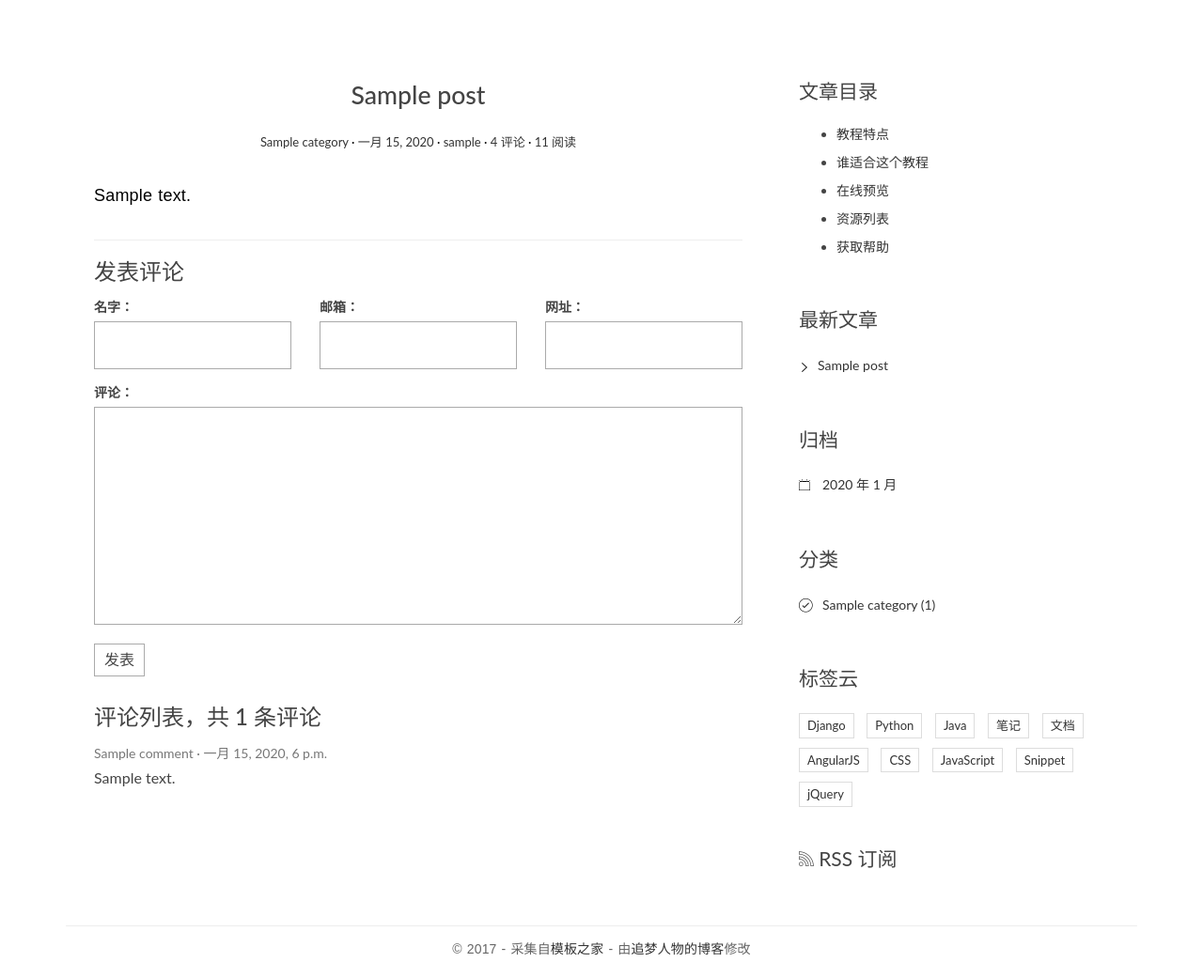
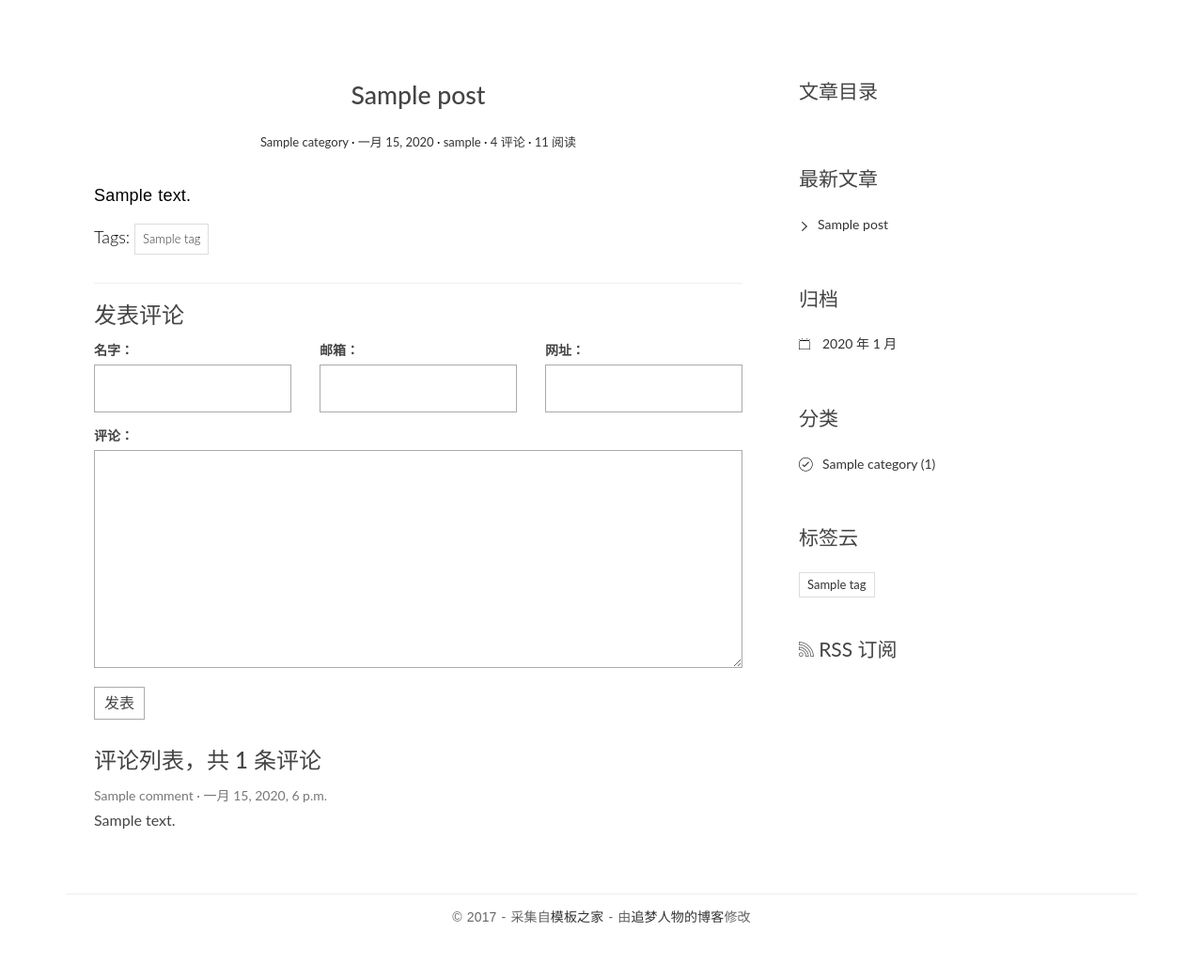
Before and after one commit to snailccc/DjangoBlog, a Django app: page /post/1/ in a window 1280 px wide. Shown: the part 91-1132 px from the top of the page at 94% size. After the commit the page ends 1074 px from the top, so only its background shows below. Run offline with Django 3.2, Linux system fonts and the light colour scheme; tables that the repository leaves empty hold one stand-in row (values such as "Sample post"); some libraries are stand-ins or nearby versions.

Commit message:
finish the RSS function

```diff
--- a/blog/templatetags/blog_tags.py
+++ b/blog/templatetags/blog_tags.py
@@ -1,4 +1,4 @@
-from ..models import Post, Category
+from ..models import Post, Category, Tag
 from django import template
 from django.db.models.aggregates import Count
 
@@ -17,3 +17,8 @@ def archives():
 @register.simple_tag
 def get_categories():
     return Category.objects.annotate(num_posts=Count('post')).filter(num_posts__gt=0)
+
+
+@register.simple_tag
+def get_tags():
+    return Tag.objects.annotate(num_posts=Count('post')).filter(num_posts__gt=0)
--- a/blog/urls.py
+++ b/blog/urls.py
@@ -8,4 +8,5 @@ urlpatterns = [
     url(r'^post/(?P<pk>[0-9]+)/$',views.PostDetailView.as_view(),name='detail'),
     url(r'^archives/(?P<year>[0-9]{4})/(?P<month>[0-9]{1,2})/$',views.ArchiveView.as_view(),name='archives'),
     url(r'^category/(?P<pk>[0-9]+)/$',views.CategoryView.as_view(),name='category'),
+    url(r'^tag/(?P<pk>[0-9]+)/$',views.TagView.as_view(),name='tag')
 ]
--- a/blog/views.py
+++ b/blog/views.py
@@ -1,10 +1,12 @@
 from django.shortcuts import render, get_object_or_404
 from django.http import HttpResponse
 from django.views.generic import ListView, DetailView
+from django.utils.text import slugify
 
 import markdown
+from markdown.extensions.toc import TocExtension
 
-from blog.models import Post, Category
+from blog.models import Post, Category, Tag
 
 from comments.forms import CommentForm
 
@@ -77,7 +79,6 @@ class IndexView(ListView):
         return data
 
 
-
 # def index(request):
 #     posts_list = Post.objects.all()
 #     return render(request,'blog/index.html',context={
@@ -95,15 +96,24 @@ class PostDetailView(DetailView):
         return respose
 
     def get_object(self, queryset=None):
-        post = super(PostDetailView,self).get_object(queryset=None)
-        post.body = markdown.markdown(
-            post.body,
-            extension=[
-                'markdown.extension.extra',
-                'mark.extension.codehilite',
-                'markdown.extension.toc',
-            ]
-        )
+        # md = markdown.Markdown(
+        #     extension=[
+        #         'markdown.extension.extra',
+        #         'mark.extension.codehilite',
+        #         'markdown.extension.toc',
+        #     ]
+        # )
+        # post.body = md.convert(post.body)
+        # post.toc = md.to
+        # return post
+        post = super(PostDetailView, self).get_object(queryset=None)
+        md = markdown.Markdown(extensions=[
+            'markdown.extensions.extra',
+            'markdown.extensions.codehilite',
+            TocExtension(slugify=slugify),
+        ])
+        post.body = md.convert(post.body)
+        post.toc = md.toc
         return post
 
     def get_context_data(self, **kwargs):
@@ -164,3 +174,12 @@ class CategoryView(IndexView):
 #     cate = get_object_or_404(Category, pk=pk)
 #     post_list = Post.objects.filter(category=cate).order_by('-create_time')
 #     return render(request,'blog/index.html',context={'post_list':post_list})
+
+class TagView(ListView):
+    model = Post
+    template_name = 'blog/index.html'
+    context_object_name = 'post_list'
+
+    def get_queryset(self):
+        tag = get_object_or_404(Tag, pk=self.kwargs.get('pk'))
+        return super(TagView,self).get_queryset().filter(tags=tag)
--- a/blogProject/urls.py
+++ b/blogProject/urls.py
@@ -16,9 +16,11 @@ Including another URLconf
 from django.contrib import admin
 from django.urls import path
 from django.conf.urls import url, include
+from blog.feeds import AllPostsRssFeed
 
 urlpatterns = [
     path('admin/', admin.site.urls),
     url(r'',include('blog.urls')),
     url(r'',include('comments.urls')),
+    url(r'^all/rss/$',AllPostsRssFeed(),name='rss')
 ]
--- a/templates/base.html
+++ b/templates/base.html
@@ -122,41 +122,19 @@
 
                 <div class="widget widget-tag-cloud">
                     <h3 class="widget-title">标签云</h3>
+                    {% get_tags as tag_list %}
                     <ul>
+                        {% for tag in tag_list %}
                         <li>
-                            <a href="#">Django</a>
+                            <a href="{% url 'blog:tag' tag.pk %}">{{ tag.name }}</a>
                         </li>
-                        <li>
-                            <a href="#">Python</a>
-                        </li>
-                        <li>
-                            <a href="#">Java</a>
-                        </li>
-                        <li>
-                            <a href="#">笔记</a>
-                        </li>
-                        <li>
-                            <a href="#">文档</a>
-                        </li>
-                        <li>
-                            <a href="#">AngularJS</a>
-                        </li>
-                        <li>
-                            <a href="#">CSS</a>
-                        </li>
-                        <li>
-                            <a href="#">JavaScript</a>
-                        </li>
-                        <li>
-                            <a href="#">Snippet</a>
-                        </li>
-                        <li>
-                            <a href="#">jQuery</a>
-                        </li>
+                        {% empty %}
+                        No tags for the moment
+                        {% endfor %}
                     </ul>
                 </div>
                 <div class="rss">
-                    <a href=""><span class="ion-social-rss-outline"></span> RSS 订阅</a>
+                    <a href="{% url 'rss' %}"><span class="ion-social-rss-outline"></span> RSS 订阅</a>
                 </div>
             </aside>
         </div>
--- a/templates/blog/detail.html
+++ b/templates/blog/detail.html
@@ -15,6 +15,14 @@
         </header>
         <div class="entry-content clearfix">
              {{ post.body|safe }}
+            <div class="widget-tag-cloud">
+                <ul>
+                    Tags:
+                    {% for tag in post.tags.all %}
+                        <li><a href="{% url 'blog:tag' tag.pk %}">{{ tag.name }}</a> </li>
+                    {% endfor %}
+                </ul>
+            </div>
         </div>
     </article>
     <section class="comment-area" id="comment-area">
@@ -68,22 +76,6 @@
 {% block toc %}
     <div class="widget widget-content">
         <h3 class="widget-title">文章目录</h3>
-        <ul>
-            <li>
-                <a href="#">教程特点</a>
-            </li>
-            <li>
-                <a href="#">谁适合这个教程</a>
-            </li>
-            <li>
-                <a href="#">在线预览</a>
-            </li>
-            <li>
-                <a href="#">资源列表</a>
-            </li>
-            <li>
-                <a href="#">获取帮助</a>
-            </li>
-        </ul>
+        {{ post.toc|safe}}
     </div>
 {% endblock %}
```
Also changed, not shown: blog/feeds.py (added, +16 -0 lines), blog/models.py (line endings or trailing spaces).
